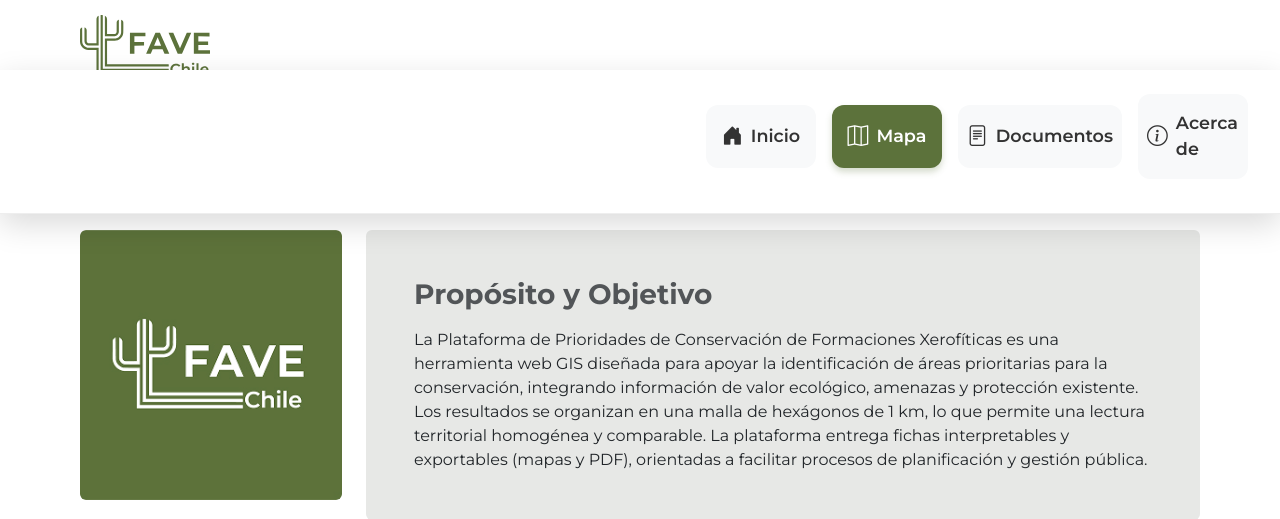
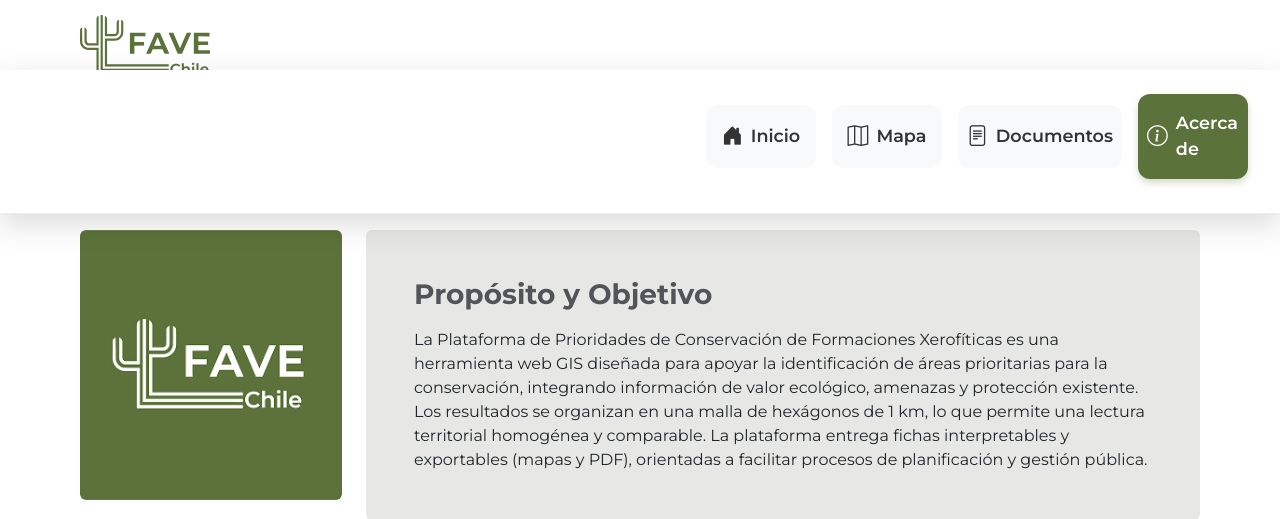
Before and after one commit to dortizm/favex, a Django app: page /about in a window 1280 px wide. Shown: the top 519 px of the page. Run offline with Django 5.2, Linux system fonts and the light colour scheme; some libraries are stand-ins or nearby versions.

Commit message:
repair navbar

```diff
--- a/web/maps/templates/base.html
+++ b/web/maps/templates/base.html
@@ -40,24 +40,31 @@
                 <ul class="navbar-nav ms-auto align-items-center gap-2 gap-lg-3 mt-3 mt-lg-0">
 
                     <li class="nav-item w-100 w-lg-auto">
-                        <a class="nav-link nav-pill-custom d-flex align-items-center justify-content-center "
-                            href="{% url 'index' %}">
-                            <i class="bi bi-house-door-fill me-2"></i>Inicio</a>
+                      <a class="nav-link nav-pill-custom d-flex align-items-center justify-content-center {% if request.resolver_match.url_name == 'index' %}active{% endif %}"
+                         href="{% url 'index' %}">
+                        <i class="bi bi-house-door-fill me-2"></i>Inicio
+                      </a>
                     </li>
+
                     <li class="nav-item w-100 w-lg-auto">
-                        <a class="nav-link nav-pill-custom active d-flex align-items-center justify-content-center"
-                            href="{% url 'map' %}">
-                            <i class="bi bi-map me-2"></i>Mapa</a>
+                      <a class="nav-link nav-pill-custom d-flex align-items-center justify-content-center {% if request.resolver_match.url_name == 'map' %}active{% endif %}"
+                         href="{% url 'map' %}">
+                        <i class="bi bi-map me-2"></i>Mapa
+                      </a>
                     </li>
+
                     <li class="nav-item w-100 w-lg-auto">
-                        <a class="nav-link nav-pill-custom d-flex align-items-center justify-content-center"
-                            href="{% url 'documents' %}">
-                            <i class="bi bi-file-text me-2"></i>Documentos</a>
+                      <a class="nav-link nav-pill-custom d-flex align-items-center justify-content-center {% if request.resolver_match.url_name == 'documents' %}active{% endif %}"
+                         href="{% url 'documents' %}">
+                        <i class="bi bi-file-text me-2"></i>Documentos
+                      </a>
                     </li>
+
                     <li class="nav-item w-100 w-lg-auto">
-                        <a class="nav-link nav-pill-custom d-flex align-items-center justify-content-center"
-                            href="{% url 'about' %}">
-                            <i class="bi bi-info-circle me-2"></i>Acerca de</a>
+                      <a class="nav-link nav-pill-custom d-flex align-items-center justify-content-center {% if request.resolver_match.url_name == 'about' %}active{% endif %}"
+                         href="{% url 'about' %}">
+                        <i class="bi bi-info-circle me-2"></i>Acerca de
+                      </a>
                     </li>
                 </ul>
             </div>
```
